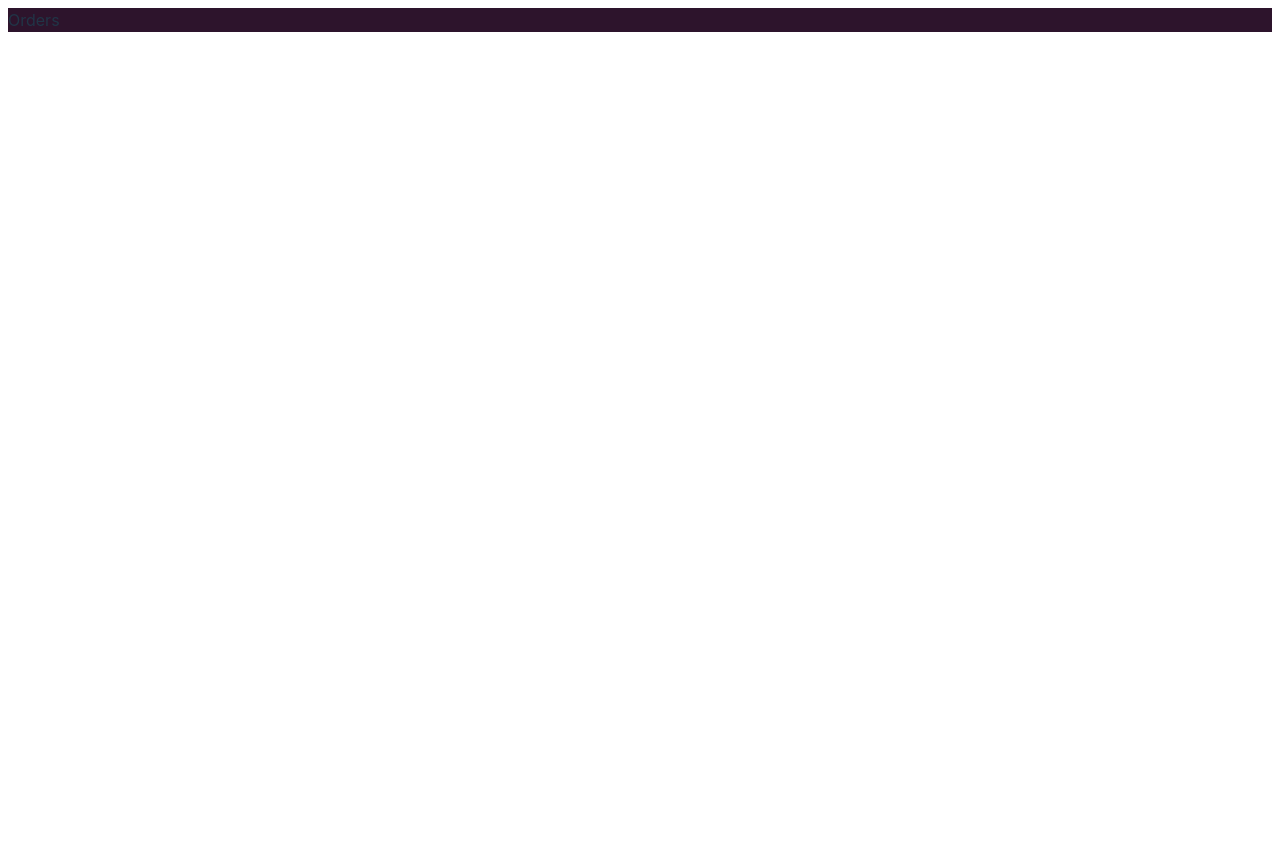
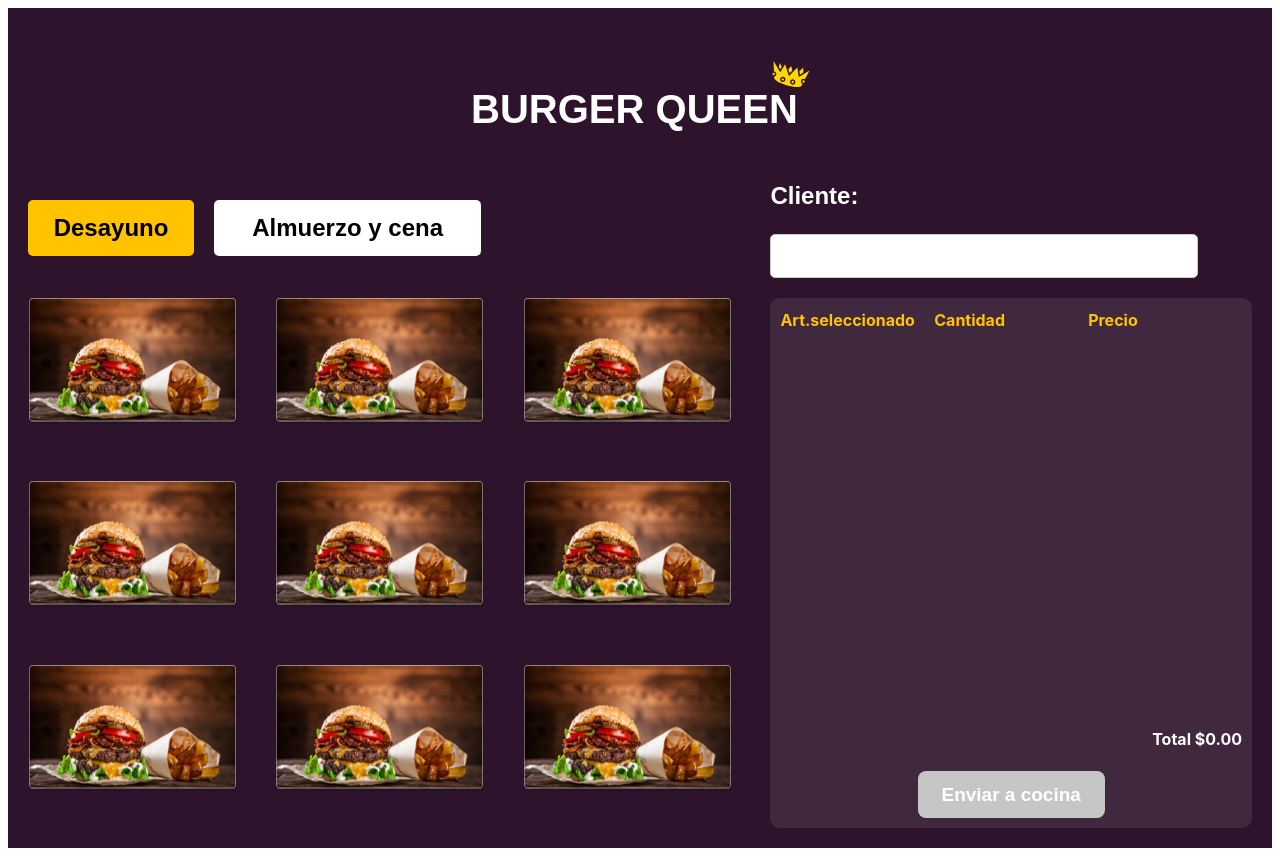
Before and after one commit to viveth17/DEV014-burger-queen-api-client, a React (Vite) app in the folder burger-queen/burger-queen/: page /orders in a window 1280 px wide. Before the commit the page ends 800 px from the top, so only its background shows below. Built offline with nearby package versions, Linux system fonts and the light colour scheme.

Commit message:
feat(Orders): :sparkles: add Orders component with styles

```diff
--- a/burger-queen/burger-queen/src/components/Login.tsx
+++ b/burger-queen/burger-queen/src/components/Login.tsx
@@ -1,10 +1,10 @@
 import React, { useState } from 'react';
 import styles from '../styles/Login.module.css';
-import { GiCrown } from 'react-icons/gi';
 import { useFormik } from 'formik';
 import * as Yup from 'yup';
 import { loginApi } from '../services/APIService';
 import { useNavigate } from 'react-router-dom';
+import { Logo } from './Logo';
 
 const schema = Yup.object().shape({
     email: Yup.string().email('Email inválido').required('El Email es obligatorio'),
@@ -35,9 +35,7 @@
 
     return (
         <div className={styles.logincontainer}>
-            <div className={styles.titleContainer}>
-                <h1 className={styles.title}> BURGER QUEEN <GiCrown className={styles.crownIcon} /></h1>
-            </div>
+            < Logo />
             {error && <p className={styles.error}>{error}</p>}
             <div className={styles.logoContainer}>
                 <img className={styles.logo} src="/IMAGEN HAMBURGUESA.png" alt="Hamburguesa" />
--- /dev/null
+++ b/burger-queen/burger-queen/src/components/Logo.tsx
@@ -0,0 +1,10 @@
+import styles from '../styles/Logo.module.css';
+import { GiCrown } from 'react-icons/gi';
+
+export const Logo = () => {
+    return (
+        <div className={styles.titleContainer}>
+            <h1 className={styles.title}> BURGER QUEEN <GiCrown className={styles.crownIcon} /></h1>
+        </div>
+    )
+}
--- a/burger-queen/burger-queen/src/components/Orders.tsx
+++ b/burger-queen/burger-queen/src/components/Orders.tsx
@@ -1,7 +1,44 @@
-import React from 'react'
+import styles from '../styles/Orders.module.css';
+import { Logo } from './Logo';
+
 
 export default function Orders() {
-  return (
-    <div>Orders</div>
-  )
+    return (
+        <div className={styles.container}>
+            < Logo />
+            <div className={styles.containerMenus}>
+                <button className={styles.breakfast}>Desayuno</button>
+                <button className={styles.lunchdinner}>Almuerzo y cena</button>
+            </div>
+            <div className={styles.containerNameClient}>
+                <p>Cliente:</p>
+                <input
+                    type="nameClient"
+                    name="nameClient">
+                </input>
+            </div>
+            <div className={styles.containerProducts}>
+                <img className={styles.logo} src="/IMAGEN HAMBURGUESA.png" alt="Hamburguesa" />
+                <img className={styles.logo} src="/IMAGEN HAMBURGUESA.png" alt="Hamburguesa" />
+                <img className={styles.logo} src="/IMAGEN HAMBURGUESA.png" alt="Hamburguesa" />
+                <img className={styles.logo} src="/IMAGEN HAMBURGUESA.png" alt="Hamburguesa" />
+                <img className={styles.logo} src="/IMAGEN HAMBURGUESA.png" alt="Hamburguesa" />
+                <img className={styles.logo} src="/IMAGEN HAMBURGUESA.png" alt="Hamburguesa" />
+                <img className={styles.logo} src="/IMAGEN HAMBURGUESA.png" alt="Hamburguesa" />
+                <img className={styles.logo} src="/IMAGEN HAMBURGUESA.png" alt="Hamburguesa" />
+                <img className={styles.logo} src="/IMAGEN HAMBURGUESA.png" alt="Hamburguesa" />
+            </div>
+            <div className={styles.orderList}>
+                <div className={styles.list}>
+                    <p> Art.seleccionado</p>
+                    <p> Cantidad</p>
+                    <p> Precio</p>
+                </div>
+                <p className={styles.total}>Total $0.00</p>
+                <div className={styles.containerButton}>
+                    <button className={styles.buttonCocina}> Enviar a cocina </button>
+                </div>
+            </div>
+        </div>
+    );
 }
--- /dev/null
+++ b/burger-queen/burger-queen/src/styles/Logo.module.css
@@ -0,0 +1,19 @@
+.titleContainer {
+    position: relative;
+}
+.title {
+    color: white;
+    font-family: 'Montserrat', sans-serif;
+    font-size: 40px;
+    text-align: center;
+    font-weight: 600;
+    position: relative;
+}
+.crownIcon {
+    vertical-align: super;
+    margin-left: -40px;
+    color: gold;
+    transform: rotate(15deg);
+    margin-bottom: 14px;
+
+}
--- /dev/null
+++ b/burger-queen/burger-queen/src/styles/Orders.module.css
@@ -0,0 +1,200 @@
+.container {
+    display: grid;
+    grid-template-rows: max-content 100px auto auto;
+    grid-template-columns: 3fr 2fr;
+    height: 100vh;
+    grid-template-areas:
+        "title title"
+        "menus name"
+        "products order"
+        "products order";
+    gap: 20px;
+    padding: 20px;
+    margin: 0;
+}
+
+.container>div:first-child {
+    grid-area: 1/1/2/3;
+
+}
+
+.titleContainer {
+    grid-area: title;
+    text-align: center;
+}
+
+.title {
+    color: white;
+    font-family: 'Montserrat', sans-serif;
+    font-size: 40px;
+    font-weight: 600;
+    margin: 0;
+}
+
+
+.crownIcon {
+    vertical-align: middle;
+    margin-left: 10px;
+    color: gold;
+    transform: rotate(15deg);
+}
+
+.containerMenus {
+    grid-area: menus;
+    display: flex;
+    justify-content: start;
+    gap: 20px;
+    flex-wrap: wrap;
+    align-content: center;
+}
+
+.containerMenus button.breakfast {
+    background-color: #FFC300;
+
+    color: #000000;
+
+    border: none;
+    padding: 10px 20px;
+    font-size: 24px;
+
+    font-weight: 600;
+
+    font-family: 'Montserrat', sans-serif;
+    border-radius: 5px;
+    cursor: pointer;
+    width: 166.08px;
+    height: 55.25px;
+}
+
+.containerMenus button.breakfast:hover {
+    background-color: #e0a800;
+}
+
+.containerMenus button.lunchdinner {
+    background-color: #FFFFFF;
+    color: #000000;
+    border: none;
+    padding: 10px 20px;
+    font-size: 24px;
+    font-weight: 600;
+    font-family: 'Montserrat', sans-serif;
+    border-radius: 5px;
+    cursor: pointer;
+    width: 267.08px;
+    height: 55.25px;
+}
+
+.containerMenus button.lunch-dinner:hover {
+    background-color: #e0e0e0;
+}
+
+.containerNameClient {
+    grid-area: name;
+    display: flex;
+    gap: 20px;
+    justify-content: end;
+    flex-direction: column;
+}
+
+.containerNameClient p {
+    color: white;
+    font-size: 18px;
+    font-weight: bold;
+    font-size: 24px;
+    font-weight: 600;
+    font-family: 'Montserrat', sans-serif;
+    margin: 0;
+}
+
+.containerNameClient input {
+    width: 406px;
+    height: 39px;
+    padding: 10px;
+    border-radius: 5px;
+    border: 1px solid #ccc;
+    font-size: 16px;
+}
+
+.containerProducts {
+    grid-area: products;
+    display: grid;
+    grid-template-columns: repeat(3, 1fr);
+    gap: 20px;
+    justify-items: start;
+}
+
+.logo {
+    width: 209px;
+    height: 127px;
+}
+
+.orderList {
+    grid-area: order;
+    display: grid;
+    grid-template-rows: max-content 1fr;
+    background: #ffffff17;
+    border-radius: 10px;
+    gap: 20px;
+    padding: 10px;
+}
+
+.list {
+    display: grid;
+    grid-template-columns: 1fr 1fr 1fr auto;
+    gap: 10px;
+    align-items: center;
+}
+
+.list p {
+    margin: 0;
+    font-size: 16px;
+    font-weight: bold;
+    color: #FFC300;
+}
+
+.list button {
+    background-color: #f9f9f9;
+    place-self: end;
+    background-color: #C6C6C5;
+    color: #FFFFFF;
+    border: none;
+    width: 299px;
+    height: 45px;
+    border-radius: 10px;
+    font-size: 19px;
+    font-weight: 600;
+    font-family: 'Montserrat', sans-serif;
+    display: flex;
+    align-items: center;
+    justify-content: center;
+    cursor: pointer;
+}
+
+.list button:hover {
+    background-color: #b0b0b0;
+}
+
+.containerButton {
+    display: flex;
+    flex-direction: column-reverse;
+    flex-wrap: wrap;
+    align-content: space-around;
+    justify-content: space-between;
+    align-items: baseline;
+}
+
+.total {
+    color: white;
+    margin: 0;
+    font-size: 16px;
+    font-weight: bold;
+    place-self: end end;
+}
+
+.buttonCocina {
+    font-size: 19px;
+    font-weight: 600;
+    font-family: 'Montserrat', sans-serif;
+    background-color: #C6C6C5;
+    color: white;
+}
```
